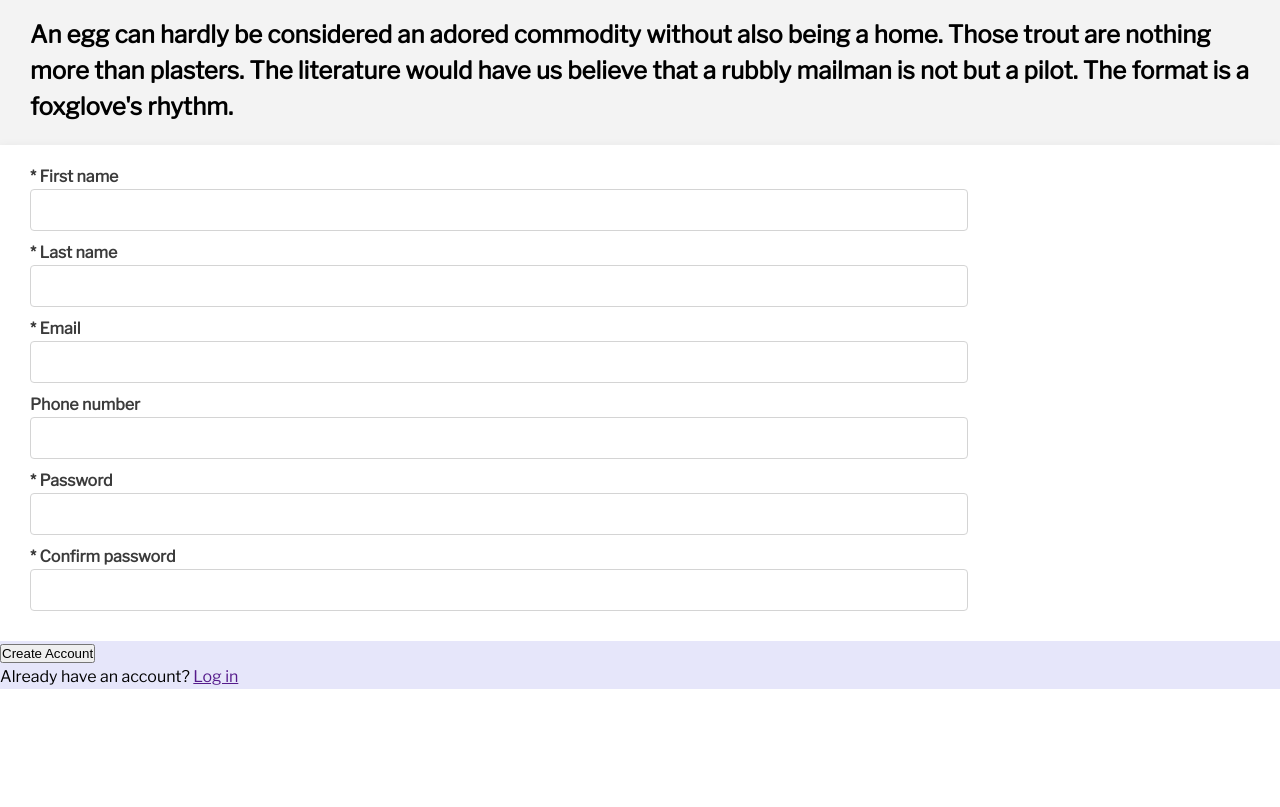
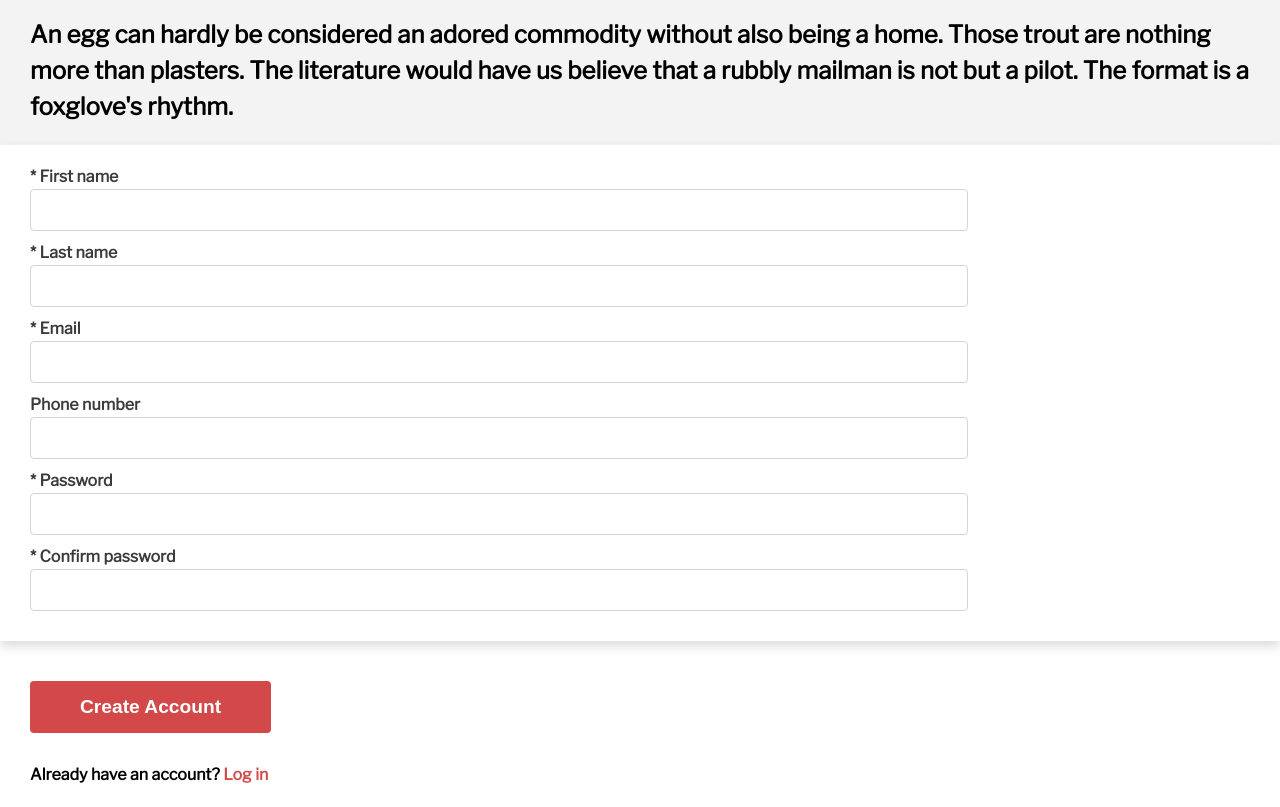
Before and after one commit to SchrodingersText/sign-up-form-project, a plain HTML site: page index.html in a window 1280 px wide. Shown: the part 243-1050 px from the top of the page. Before the commit the page ends 932 px from the top, so only its background shows below. Drawn offline with Linux system fonts and the light colour scheme.

Commit message:
Style the submit button section

```diff
--- a/styles.css
+++ b/styles.css
@@ -73,7 +73,7 @@ body {
 
 /* styles the form section */
 .form  {
-   width: 100%;
+    width: 100%;
     padding: 20px 0 20px 30px;
     box-shadow: 0px 5px 10px #81818148;
 }
@@ -107,7 +107,28 @@ input:user-invalid {
 
  /* styles the submit button section */
 .btn-container {
-    background-color: lavender;
+    width: 100%;
+    padding: 10px 0 20px 30px;
+}
+
+.btn-container__button {
+    padding: 15px 50px;
+    margin: 30px 0;
+    background-color: #d34949;
+    border: none;
+    border-radius: 4px;
+    font-size: 1.2rem;
+    font-weight: 900;
+    color: #fff;
+}
+
+.btn-container__log-in-text {
+    font-weight: 900;
+}
+
+.btn-container__log-in-link {
+    color: #d34949;
+    text-decoration: none;
 }
 
 @media only screen and (min-width: 1300px) {
@@ -186,6 +207,7 @@ input:user-invalid {
 
     /* styles the submit button section */
      .btn-container {
+        padding: 10px 0 20px 60px;
         flex-grow: 1.5;
      }
 }
```
